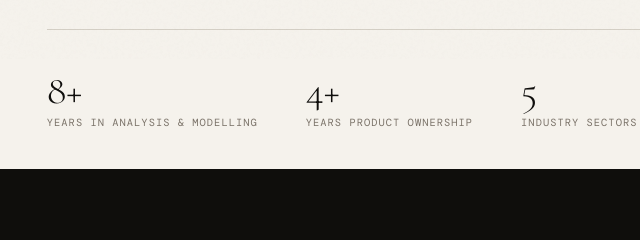
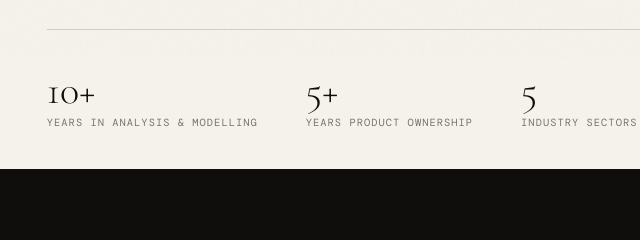
Before and after one commit to mcjkubicki-PO/mcjkubicki_PO.github.io, a plain HTML site: page index.html in a window 1280 px wide. Shown: the part 741-981 px from the top of the page, 30-670 px from the left. Drawn offline with nearby package versions, Linux system fonts and the light colour scheme; a web font is replaced by a local one.

Commit message:
Update index.html

```diff
--- a/index.html
+++ b/index.html
@@ -519,11 +519,11 @@
 
   <div class="hero-stats">
     <div class="stat">
-      <div class="stat-value">8+</div>
+      <div class="stat-value">10+</div>
       <div class="stat-label">Years in Analysis &amp; Modelling</div>
     </div>
     <div class="stat">
-      <div class="stat-value">4+</div>
+      <div class="stat-value">5+</div>
       <div class="stat-label">Years Product Ownership</div>
     </div>
     <div class="stat">
```
